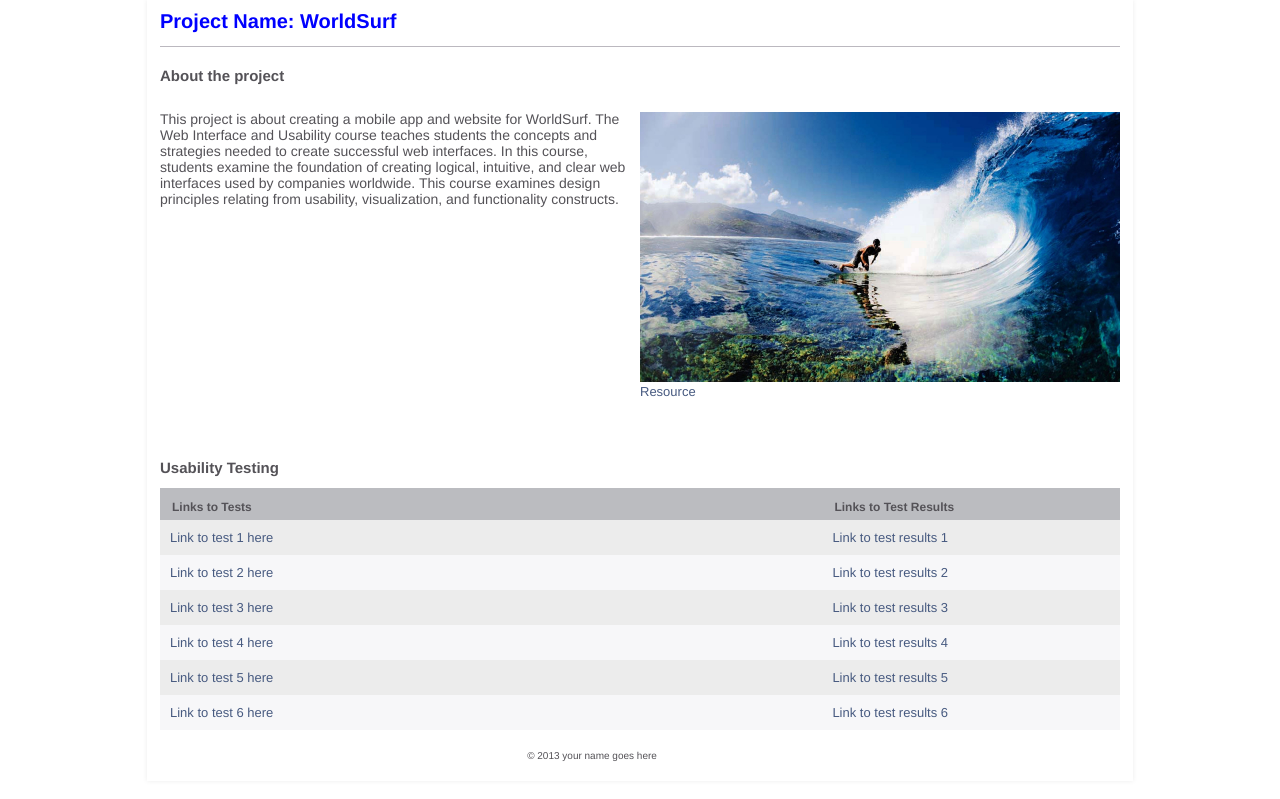
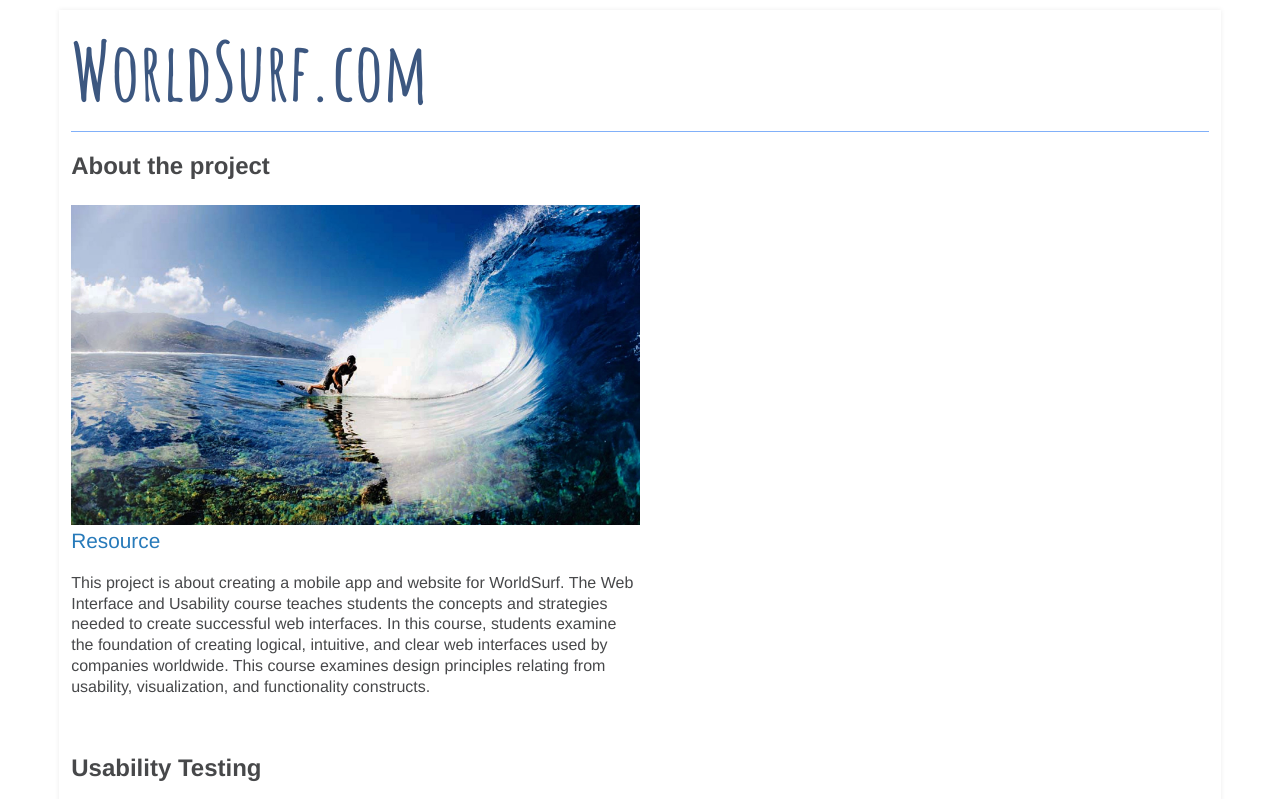
Before and after one commit to JiminHong/WiU, a plain HTML site: page index.html in a window 1280 px wide. Shown: the top 799 px of the page. Drawn offline with Linux system fonts and the light colour scheme.

Commit message:
change CSS

```diff
--- a/css/main.css
+++ b/css/main.css
@@ -1,13 +1,13 @@
 
 /*-------------------------------------------  general -------------------------------------------------------*/
 body{
-	font-size: 62.5%;
+	font-size: 100%;
 	font-family: helvetica, arial, sans-serif;
-	color:#545257; /*changes color of the whole text*/
+	color:#47484a;
 	margin-top: 0;
 }
 #wrapper{
-	width:960px;
+	width: 90%;
 	margin: 0 auto;
 	padding-left: 1%;
 	padding-right: 1%;
@@ -19,11 +19,13 @@ body{
 /*-------------------------------------------  header -------------------------------------------------------*/
 
 header{
-	border-bottom: 1px solid #bbb8bf; /*changes color of border under project name*/
+	border-bottom: 1px solid #81b0f9;
 }
 h1{
-    color: blue;
-	margin-top: 0;
+    font-family: 'Amatic SC', cursive;
+    font-size: 5em;
+    color: #3c5780;
+	margin: 10px auto;
 	padding-top: 10px;
 }
 h2{
@@ -31,24 +33,24 @@ h2{
 }
 /*-------------------------------------------  table -------------------------------------------------------*/
 table{
-	background: #f7f7f9;  /*changes color of the background of the table*/
-	border-collapse: collapse;
-	width: 100%;
+	background: #e9f1fd;
+	/* border-collapse: collapse; */
+	width: 70%;
 }
 tr{
 	display: table-row;
 	border-color: inherit;
 }
 .odd{
-	background: #ececec; /*changes color of the stripes table*/
+	background: #cee1fd;
 }
 th{
 	text-align: left;
-	padding: 1em 1em .5em;
+	padding: 1em 1em;
 	font-weight: bold;
-	font-size: 120%;
-	color: #545257;  /*changes color of table hd text*/
-	background: #bbbcc0; /*changes color of table hd background*/
+	font-size: 140%;
+	color: #f6f6f6;
+	background: #5e6b7e;
 }
 th:first-child{
 	/*border-right: 1px solid #6a7680;*/
@@ -68,14 +70,16 @@ td:first-child{
 }
 .main p{
 	width: 50%;
-	float: left;
-	font-size: 1.4em;
+	line-height: 1.3em;
+    margin-top: 5px;
+    padding-right: 10px;
 
 }
 .main figure{
-	float: right;
-	margin: 15px 0 20px 0;
+	float: left;
+	margin: 5px 0 20px 0;
 	width: 50%;
+
 
 }
 figure img{
@@ -91,10 +95,11 @@ figure img{
 a{
 	text-decoration: none;
 	font-size: 1.3em;
-	color: #475a80;  /*changes color of the links*/
+	color: #277aba;
 }
 a:hover{
-	text-decoration: underline;
+	text-decoration: none;
+    color: #103f64;
 }
 /*-------------------------------------------  footer-------------------------------------------------------*/
 footer{
--- a/index.html
+++ b/index.html
@@ -10,23 +10,25 @@
     <meta name="description" content="">
     <meta name="viewport" content="width=device-width">
     <link rel="stylesheet" href="css/main.css">
+    <link href='http://fonts.googleapis.com/css?family=Amatic+SC:400,700' rel='stylesheet' type='text/css'>
 </head>
 <body>
 
 <div id="wrapper">
   <header>
-     <h1>Project Name: WorldSurf</h1>
+     <h1>WorldSurf.com</h1>
   </header>
   <section class="main">
     <h2 class="desc-title">About the project</h2>
-    <!-- Replace this text with your description of the project -->
-    <p class="description">This project is about creating a mobile app and website for WorldSurf. The Web Interface and Usability course teaches students the concepts and strategies needed to create successful web interfaces. In this course, students examine the foundation of creating logical, intuitive, and clear web interfaces used by companies worldwide. This course examines design principles relating from usability, visualization, and functionality constructs.</p>
       <figure>
-    <!--   add your image to the img folder
-      Replace the "img.jpg" with the name of your image  -->
-      <img src="img/surf.jpg" alt="your picture description goes here"  />
-      <figcaption><a href="https://www.google.com/search?q=surf&newwindow=1&espv=2&source=lnms&tbm=isch&sa=X&ei=5cyAVPG8IouxggTz04KYCA&ved=0CAYQ_AUoAQ&biw=1440&bih=784#facrc=_&imgdii=_&imgrc=BekVDXtrl8n9RM%253A%3BCB5BTquSJ6DEYM%3Bhttp%253A%252F%252Fimages6.alphacoders.com%252F431%252F431411.jpg%3Bhttp%253A%252F%252Fwall.alphacoders.com%252Fby_sub_category.php%253Fid%253D146246%3B1920%3B1080">Resource</a></a> </figcaption>
-    </figure>
+          <!--   add your image to the img folder
+            Replace the "img.jpg" with the name of your image  -->
+          <img src="img/surf.jpg" alt="your picture description goes here"  />
+          <figcaption><a href="https://www.google.com/search?q=surf&newwindow=1&espv=2&source=lnms&tbm=isch&sa=X&ei=5cyAVPG8IouxggTz04KYCA&ved=0CAYQ_AUoAQ&biw=1440&bih=784#facrc=_&imgdii=_&imgrc=BekVDXtrl8n9RM%253A%3BCB5BTquSJ6DEYM%3Bhttp%253A%252F%252Fimages6.alphacoders.com%252F431%252F431411.jpg%3Bhttp%253A%252F%252Fwall.alphacoders.com%252Fby_sub_category.php%253Fid%253D146246%3B1920%3B1080">Resource</a></a> </figcaption>
+      </figure>
+
+      <p class="description">This project is about creating a mobile app and website for WorldSurf. The Web Interface and Usability course teaches students the concepts and strategies needed to create successful web interfaces. In this course, students examine the foundation of creating logical, intuitive, and clear web interfaces used by companies worldwide. This course examines design principles relating from usability, visualization, and functionality constructs.</p>
+
   </section>
   <section class="sec">
     <h2>Usability Testing</h2>
@@ -43,8 +45,8 @@
              <td><a href="https://usabilityhub.com/tests/5c9baa5dc082/results">Link to test results 1</a></td>
           </tr>
           <tr>
-             <td><a href="#">Link to test 2 here</a></td>
-             <td><a href="">Link to test results 2</a></td>
+             <td><a href="https://usabilityhub.com/tests/4efcee0257e8/results/166d29648a31">Link to test 2 here</a></td>
+             <td><a href="https://usabilityhub.com/tests/4efcee0257e8/results">Link to test results 2</a></td>
           </tr>
           <tr class="odd">
              <td><a href="#">Link to test 3 here</a></td>
@@ -69,7 +71,7 @@
     </table>
   </section>
 
-  <footer> &copy; 2013 your name goes here</footer>
+  <footer> &copy; 2014 Jimin Hong</footer>
   </div> <!-- #wrapper div ends here-->
 </body>
 </html>
```
